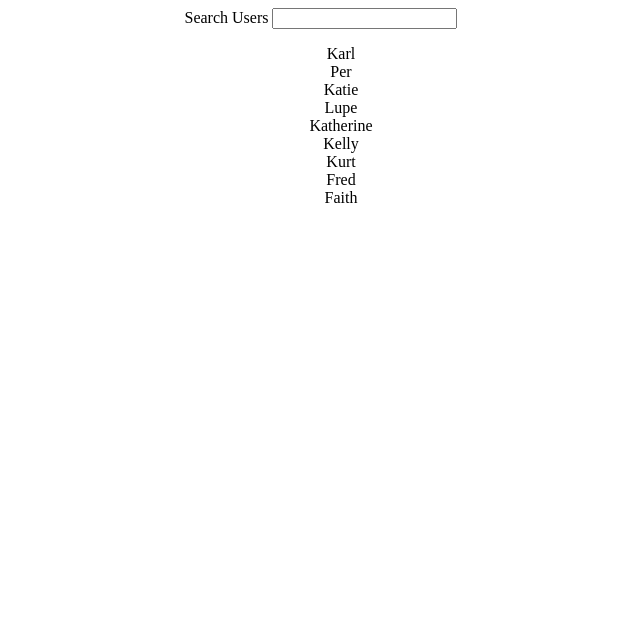
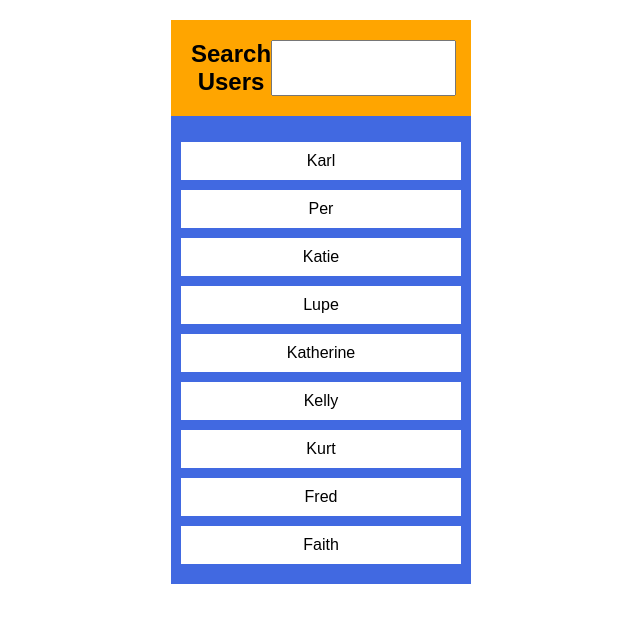
Before and after one commit to f8makinde/Mini-projects, a plain HTML site: page Search Bar/index.html in a window 1280 px wide. Shown: the whole page, without its empty margins (319-959 px from the left). Drawn offline with Linux system fonts and the light colour scheme.

Commit message:
javascript implementation

```diff
--- a/Search Bar/index.html
+++ b/Search Bar/index.html
@@ -11,19 +11,20 @@
     <div class="container">
         <div class="search">
            <label>Search Users</label>
-           <input type="text">
+           <input type="text" id="usernameInput">
         </div>
             <ul class="result">
-                <li>Karl</li>
-                <li>Per</li>
-                <li>Katie</li>
-                <li>Lupe</li>
-                <li>Katherine</li>
-                <li>Kelly</li>
-                <li>Kurt</li>
-                <li>Fred</li>
-                <li>Faith</li>
+                <li class="name">Karl</li>
+                <li class="name">Per</li>
+                <li class="name">Katie</li>
+                <li class="name">Lupe</li>
+                <li class="name">Katherine</li>
+                <li class="name">Kelly</li>
+                <li class="name">Kurt</li>
+                <li class="name">Fred</li>
+                <li class="name">Faith</li>
             </ul>
     </div>
+    <script src="search.js"></script>
 </body>
 </html>
--- /dev/null
+++ b/Search Bar/search.js
@@ -0,0 +1,5 @@
+ let inputEl = document.getElementById("usernameInput")
+inputEl.addEventListener("keyup", function(event){
+    let username = event.target.value.toLowerCase();
+    console.log(username)
+ })
--- a/Search Bar/styles.css
+++ b/Search Bar/styles.css
@@ -1,9 +1,32 @@
 body{
     text-align: center;
+    font-family: Arial, Helvetica, sans-serif;
 }
-h3{
+label{
+ font-size: 24px;
+ font-weight: bold;
+}
+.container{
+    width: 300px;
+    margin: 0 auto;
+    margin-top: 20px;
+    background-color: royalblue;
+}
+ .search{
     background-color: orange;
-}
+    display: flex;
+    padding: 20px;
+ }
 li{
     list-style-type: none;
 }
+.result{
+    color: white;
+    padding: 10px;
+}
+.name{
+    background: white;
+    color: black;
+    margin-bottom: 10px;
+    padding: 10px;
+}
```
Also changed, not shown: Search Bar/index.js (deleted).
